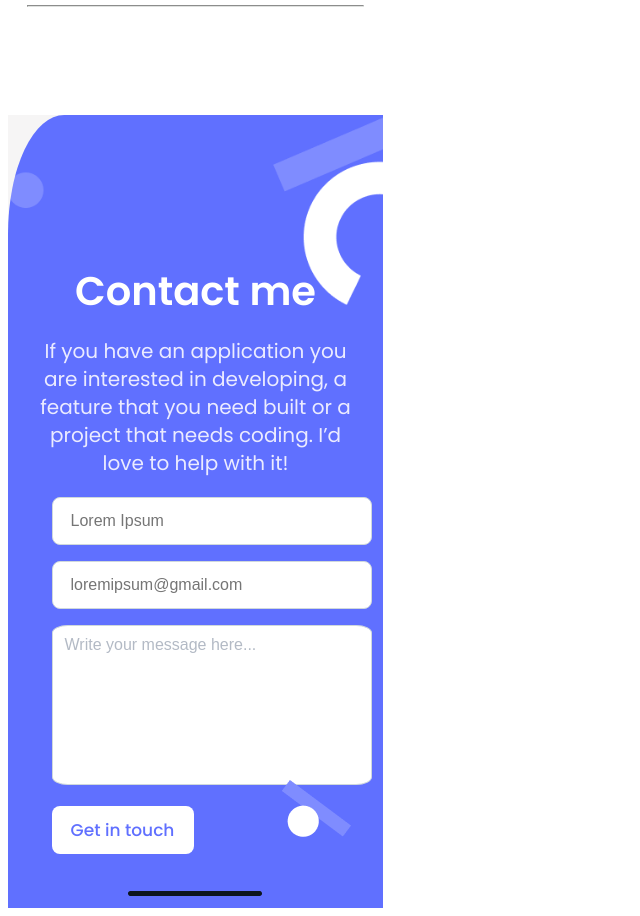
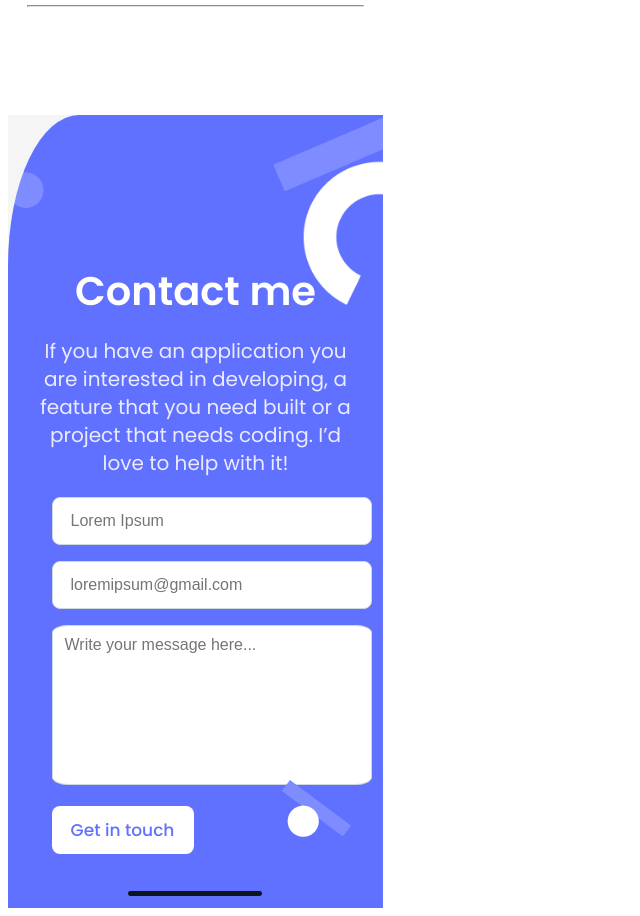
Before and after one commit to gonzaloalonzo/setupandmobilefirst, a website: page index.html in a window 1280 px wide. Shown: the part 4395-5311 px from the top of the page, without its empty margins (0-640 px from the left). Drawn offline with Linux system fonts and the light colour scheme.

Commit message:
Changes required by review

```diff
--- a/index.html
+++ b/index.html
@@ -255,7 +255,7 @@
         <ul>
           <li>
 
-            <input type="text" id="name" name="user_name" placeholder="Lorem Ipsum">
+            <input type="text" id="name" name="user_name" maxlength="30" placeholder="Lorem Ipsum">
           </li>
 
           <li>
@@ -265,7 +265,7 @@
 
           <li>
 
-            <textarea id="msg" name="user_message" rows="4" cols="30" required>Write your message here...</textarea>
+            <textarea id="msg" name="user_message" rows="4" cols="30" maxlength="500" placeholder="Write your message here..." required></textarea>
           </li>
           <img class="rectangle" src="./images/Microverse-Student-Project-1/Rectangle 7.png" alt="">
           <img class="ellipse" src="./images/Microverse-Student-Project-1/Ellipse 5.png" alt="">
--- a/style.css
+++ b/style.css
@@ -643,7 +643,7 @@ form li + li {
   left: 0;
   flex: grid;
   grid-template-columns: (1, 1fr);
-  border-top-left-radius: 15%;
+  border-top-left-radius: 19%;
 }
 
 .contactus header h2 {
```
